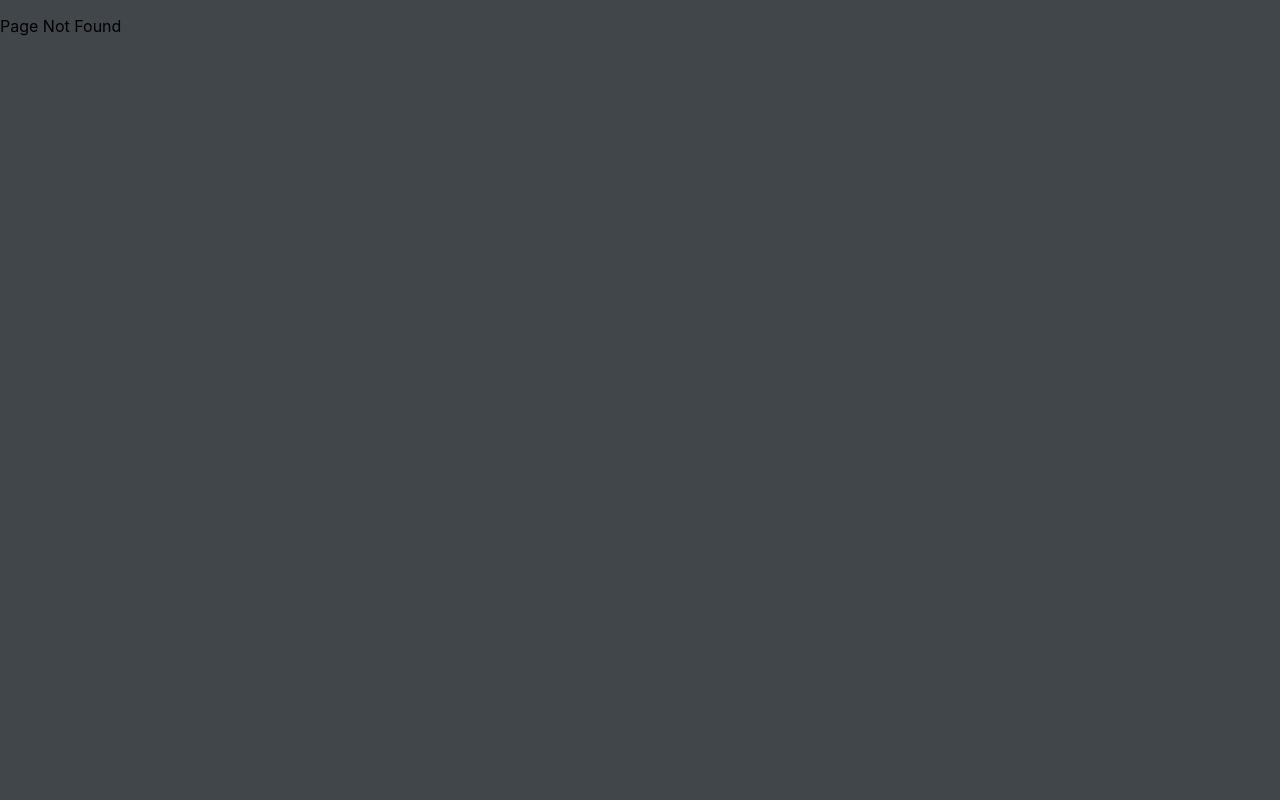
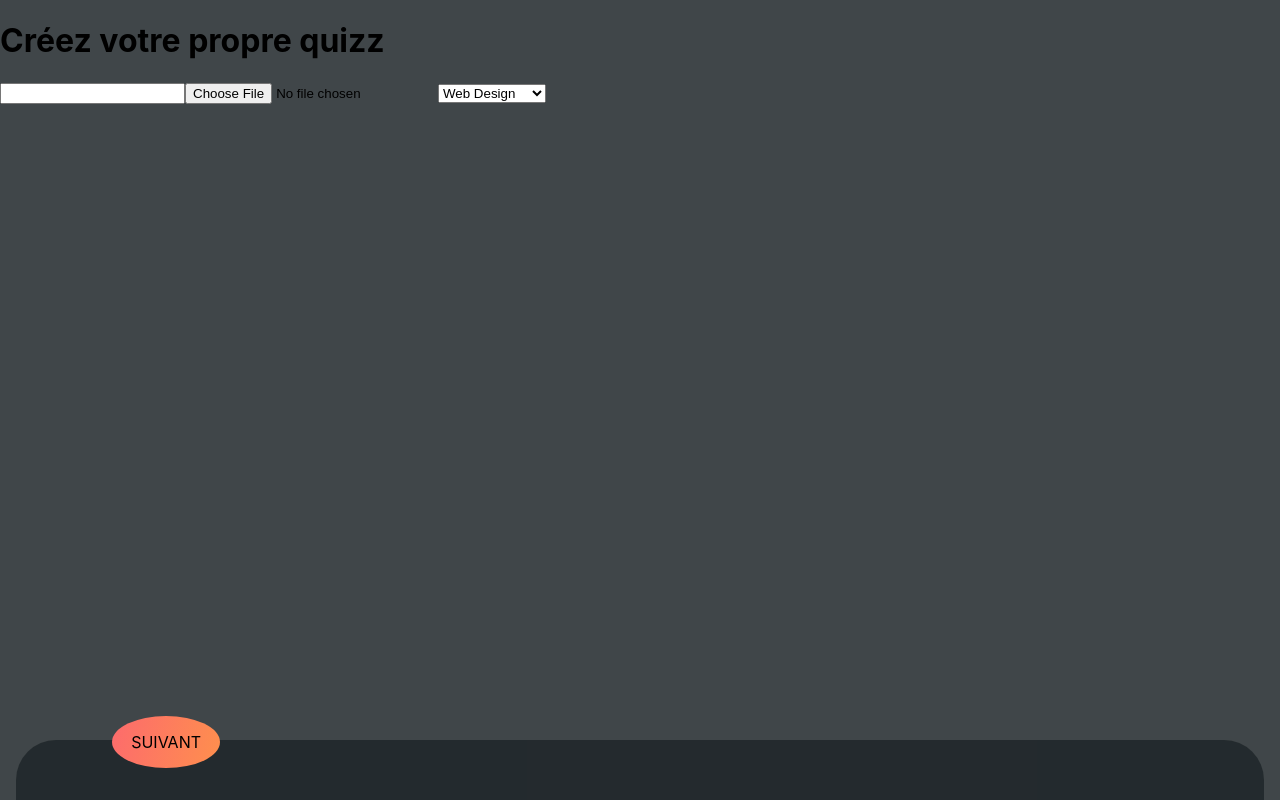
Before and after one commit to brieucfresnel/quizz, a React (Create React App) app in the folder front/: page /new_quizz in a window 1280 px wide. Before the commit this address had no page. Built offline with nearby package versions, Linux system fonts and the light colour scheme.

Commit message:
add route to newQuizzForm

```diff
--- a/front/src/App.js
+++ b/front/src/App.js
@@ -6,6 +6,7 @@ import './App.css';
 
 import Home from './components/Home';
 import QuizzManager from './components/QuizzManager';
+import NewQuizzForm from './components/NewQuizzForm';
 
 function App() {
     return (
@@ -14,6 +15,8 @@ function App() {
           <Switch>
             <Route exact={true} path="/" component={Home} />
             <Route exact={true} path="/quizz/:id" component={QuizzManager} />
+            <Route exact={true} path="/new_quizz" component={NewQuizzForm} />
+
             <Route path="*" component={() => <p>Page Not Found</p>} />
           </Switch>
         </div>
--- a/front/src/components/BotBar.js
+++ b/front/src/components/BotBar.js
@@ -1,11 +1,14 @@
 import React from 'react';
+import {Link} from 'react-router-dom';
 
 export default function BotBar() {
     return (
         <div className="bot-bar">
-            <div className="control-btn">
-                <img className="control-btn-icon" src={process.env.PUBLIC_URL + "/img/icons/icon_add.png"} alt="add quizz icon"/>
-            </div>
+            <Link to={'/new_quizz'} style={{ textDecoration: 'none' }}>
+                <div className="control-btn">
+                    <img className="control-btn-icon" src={process.env.PUBLIC_URL + "/img/icons/icon_add.png"} alt="add quizz icon"/>
+                </div>
+            </Link>
             <div className="control-btn">
                 <img className="control-btn-icon" src={process.env.PUBLIC_URL + "/img/icons/icon_search.png"} alt="search icon"/>
             </div>
--- a/front/src/components/NewQuizzForm.js
+++ b/front/src/components/NewQuizzForm.js
@@ -20,6 +20,11 @@ export default function NewQuizzForm(props) {
                             <option value="webdesign">Print</option>
                         </select>
                     </form>
+                    <div className="bot-bar">
+                        <div className="control-btn">
+                            SUIVANT
+                        </div>
+                    </div>
                 </div>
             );
             break;
@@ -65,9 +70,4 @@ export default function NewQuizzForm(props) {
             );
             break;
     }
-    return (
-        <div className="newQuizzForm">
-            {jsxPageToShow}
-        </div>
-    );
 }
```
